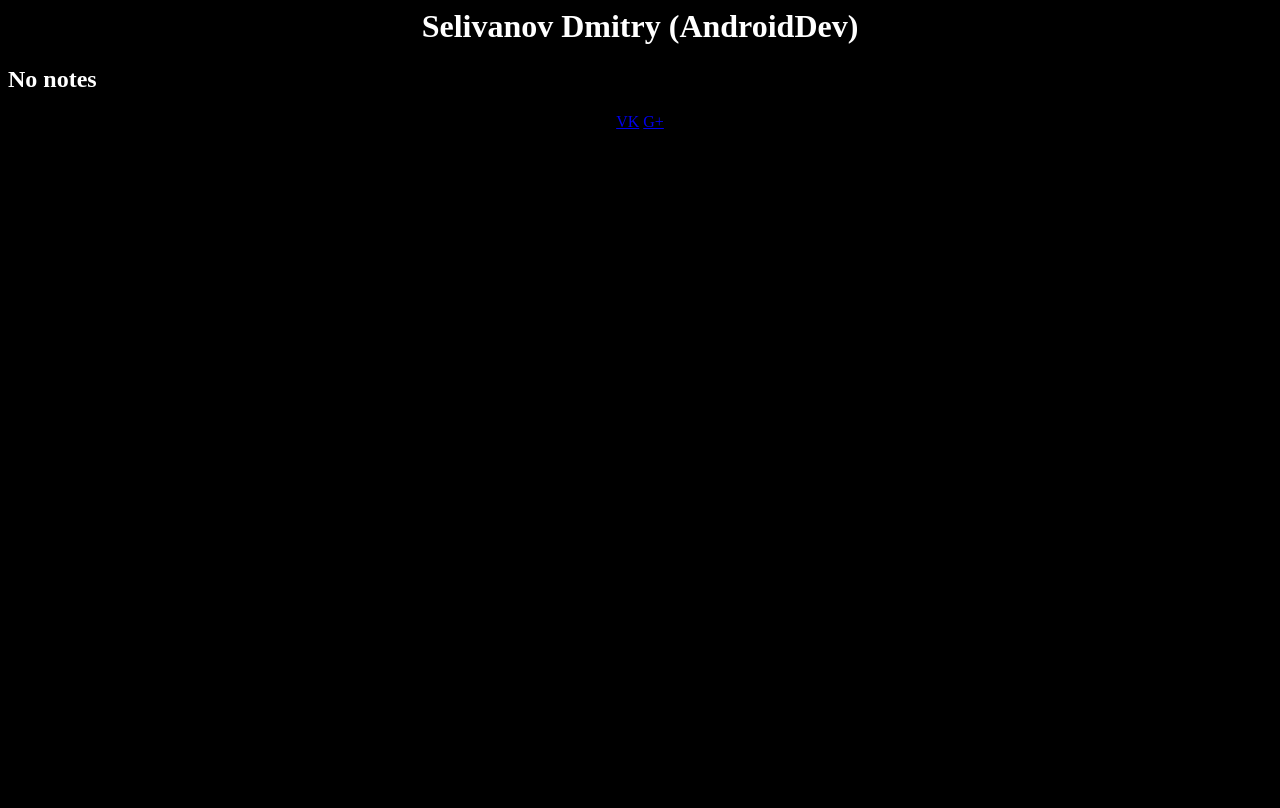
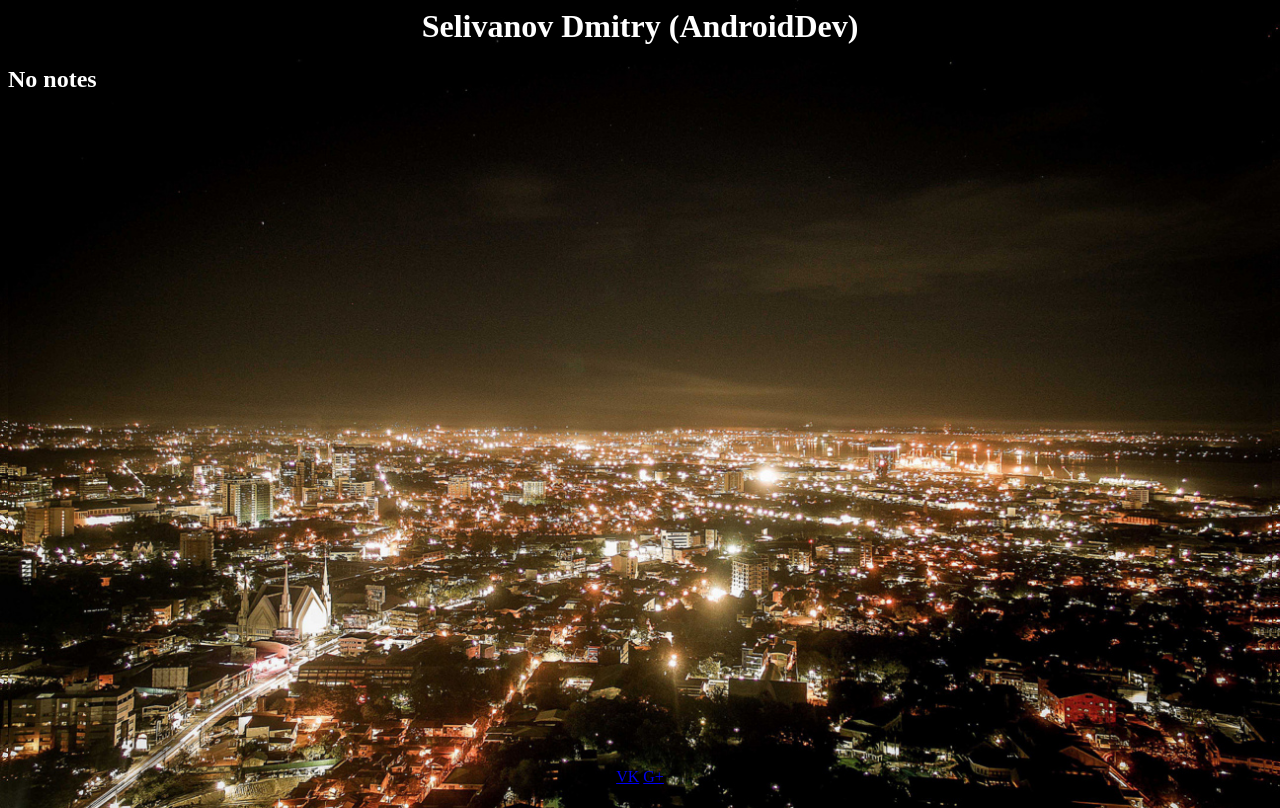
Before and after one commit to SDILogin/django_sdi22, a Django app: page /notes in a window 1280 px wide. Before the commit the page ends 129 px from the top, so only its background shows below. Run offline with Django 3.2, Linux system fonts and the light colour scheme; data that the repository does not hold is empty.

Commit message:
static files added (css)

```diff
--- /dev/null
+++ b/static/sdi22/base_style.css
@@ -0,0 +1,22 @@
+html, body {
+    background-image: url("images/background.jpg");
+    background-size: cover;
+    height: 100%;
+}
+
+.wrapper {
+    position: relative;
+    min-height: 100%;
+}
+
+.content {
+  padding-bottom: 50px;
+}
+
+.footer {
+  position: absolute;
+  left: 0;
+  bottom: 0;
+  width: 100%;
+  height: 40px;
+}
--- a/templates/base.html
+++ b/templates/base.html
@@ -1,19 +1,26 @@
+{% load staticfiles %}
 <html>
     <head>
         <title>{% block title %}{% endblock %} </title>
+        <link rel="stylesheet" type="text/css" href="{% static 'sdi22/base_style.css' %}"/>
     </head>
-    <body onLoad="init();" style="background-color: black;">
+    <body onLoad="init();">
+        <div class="wrapper">
             <center>
                 <H1>  <font color="white">Selivanov Dmitry (AndroidDev)</font>   </H1>
             </center>
 
-        {% block content %}{% endblock %}
+            <div class="content">
+                {% block content %}
+                {% endblock %}
+            </div>
 
-        <footer>
+            <div class="footer">
                 <center>
                     <a href="http://www.vk.com/id86410922">VK</a>
                     <a href="https://plus.google.com/u/0/100775358445940620521/posts"> G+ </a>
                 </center>
-        </footer>
+            </div>
+        </div>
     </body>
 </html>
```
Also changed, not shown: static/sdi22/images/background.jpg (added). Lines whose indentation alone changed are shown as unchanged.
